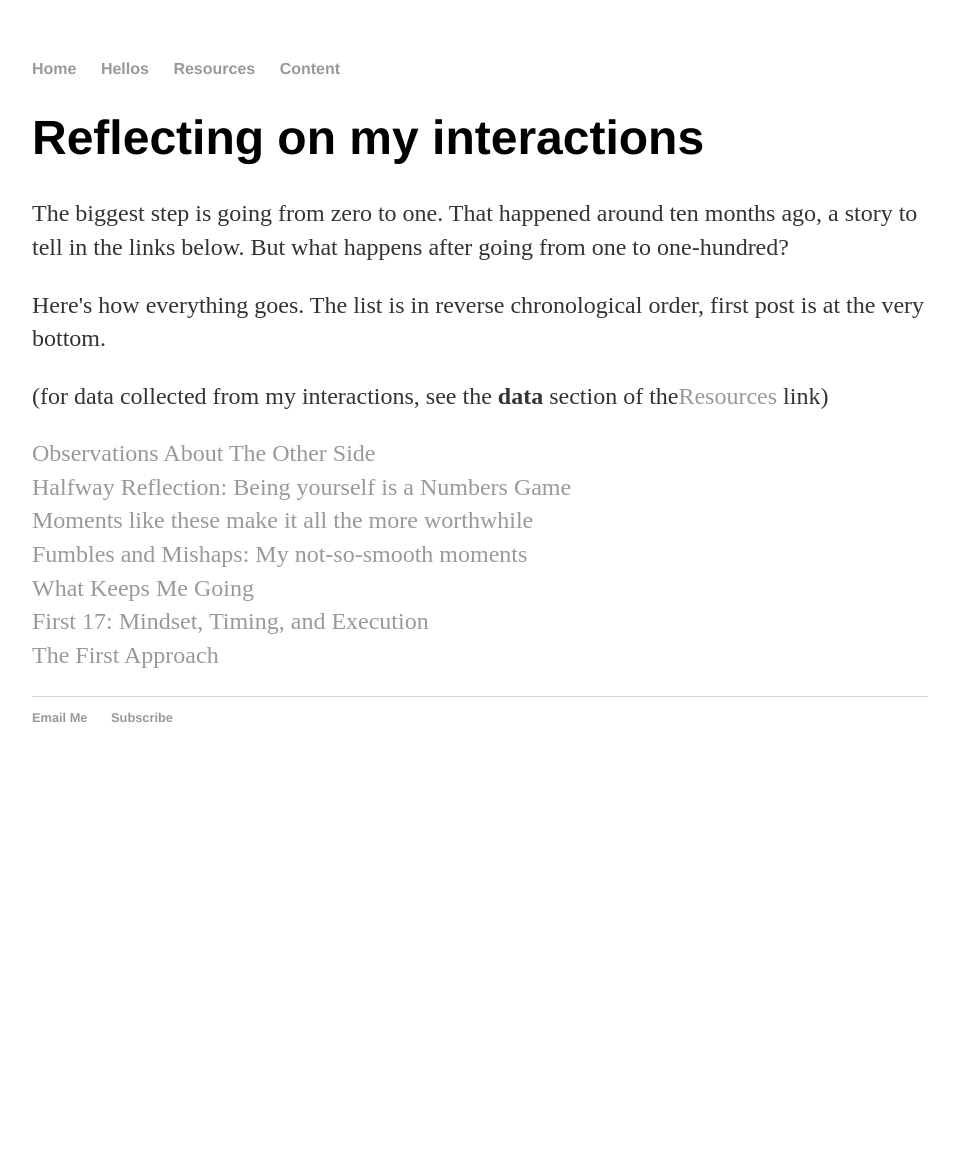
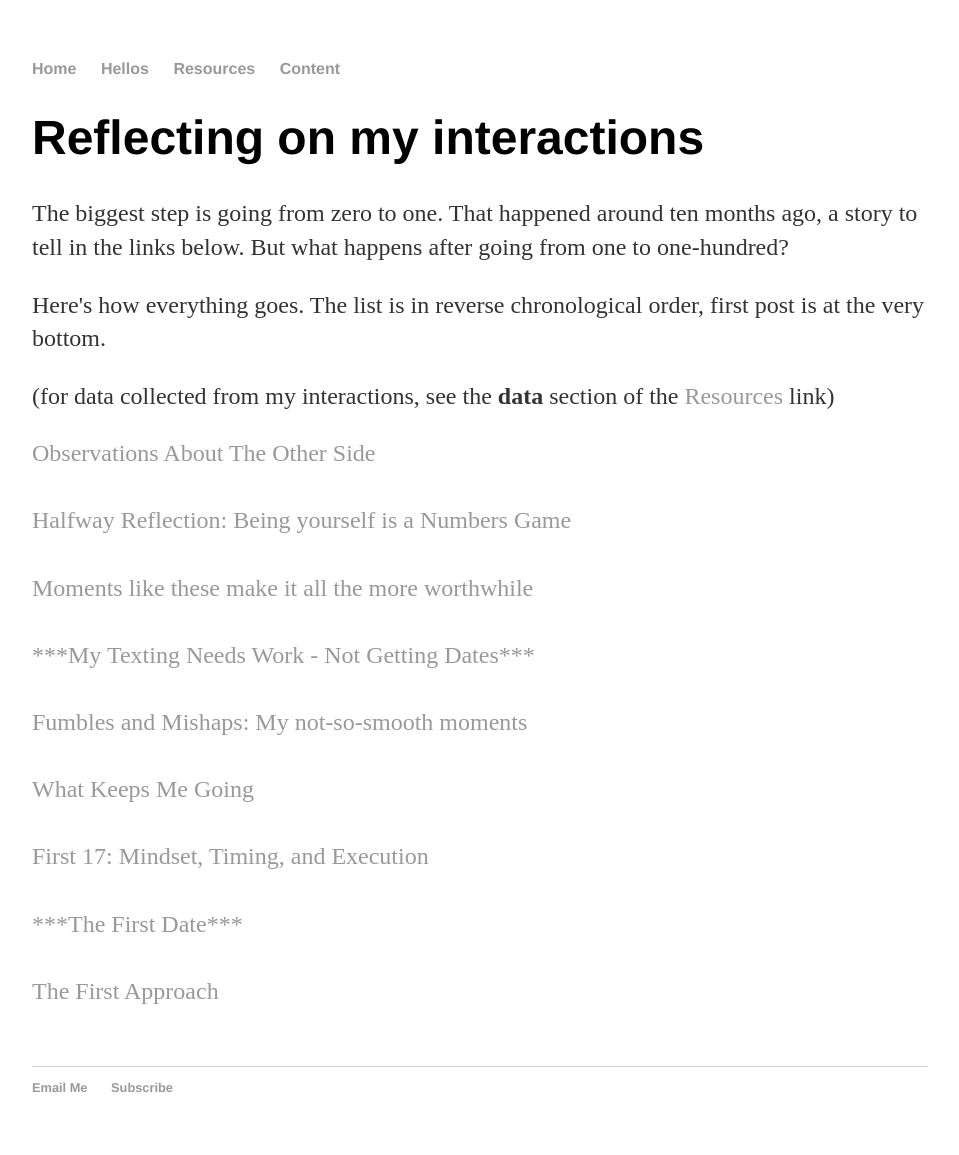
Before and after one commit to ahundredhellos/ahundredhellos.github.io, a Jekyll site: the page built from hellos/index.html, in a window 1280 px wide. Shown: the whole page, without its empty margins (160-1119 px from the left). Built offline with Jekyll 4.4.1, drawn with Linux system fonts in a browser that asks for light colours; before the commit the page ends 900 px from its top, so only the background shows below that.

Commit message:
Update index.html

```diff
--- a/hellos/index.html
+++ b/hellos/index.html
@@ -6,23 +6,36 @@ title: hellos
 	<h1>Reflecting on my interactions</h1>
 	<p>The biggest step is going from zero to one. That happened around ten months ago, a story to tell in the links below. But what happens after going from one to one-hundred?&nbsp;</p>
 <p>Here's how everything goes. The list is in reverse chronological order, first post is at the very bottom.</p>
-	<p>(for data collected from my interactions, see the <strong>data</strong> section of the<a href="http://www.ahundredhellos.com/resources">Resources</a>&nbsp;link)</p>
+	<p>(for data collected from my interactions, see the <strong>data</strong> section of the <a href="http://www.ahundredhellos.com/resources">Resources</a>&nbsp;link)</p>
 </div><!-- /.blurb -->
 
 <p>
 	<a href="http://www.ahundredhellos.com/content/2017/08/13/observations-about-the-other-side">Observations About The Other Side</a>
 	<br>
+	<br>
 	<a href="http://www.ahundredhellos.com/content/2017/07/08/halfway-reflection">Halfway Reflection: Being yourself is a Numbers Game</a>
+	<br>
 	<br>
 	<a href="http://www.ahundredhellos.com/content/2017/06/24/moments-like-these">Moments like these make it all the more worthwhile</a>
 	<br>
+	<br>
+	<a href="http://www.ahundredhellos.com/content/2017/06/24/My-texting-needs-work">***My Texting Needs Work - Not Getting Dates***</a>
+	<br>
+	<br>
 	<a href="http://www.ahundredhellos.com/content/2017/06/08/Fumbles-&-Mishaps">Fumbles and Mishaps: My not-so-smooth moments</a>
+	<br>
 	<br>
 	<a href="http://www.ahundredhellos.com/content/2017/06/05/what-keeps-me-going">What Keeps Me Going</a>
 	<br>
+	<br>
 	<a href="http://www.ahundredhellos.com/content/2017/06/04/mindset-timing-and-execution">First 17: Mindset, Timing, and Execution</a>
+	<br>
+	<br>
+	<a href="http://www.ahundredhellos.com/content/2017/06/01/the-first-date">***The First Date***</a>
+	<br>
 	<br>
 	<a href="http://www.ahundredhellos.com/content/2017/06/01/the-first-approach">The First Approach</a>
 	<br>
+	<br>
 
 </p>
```
